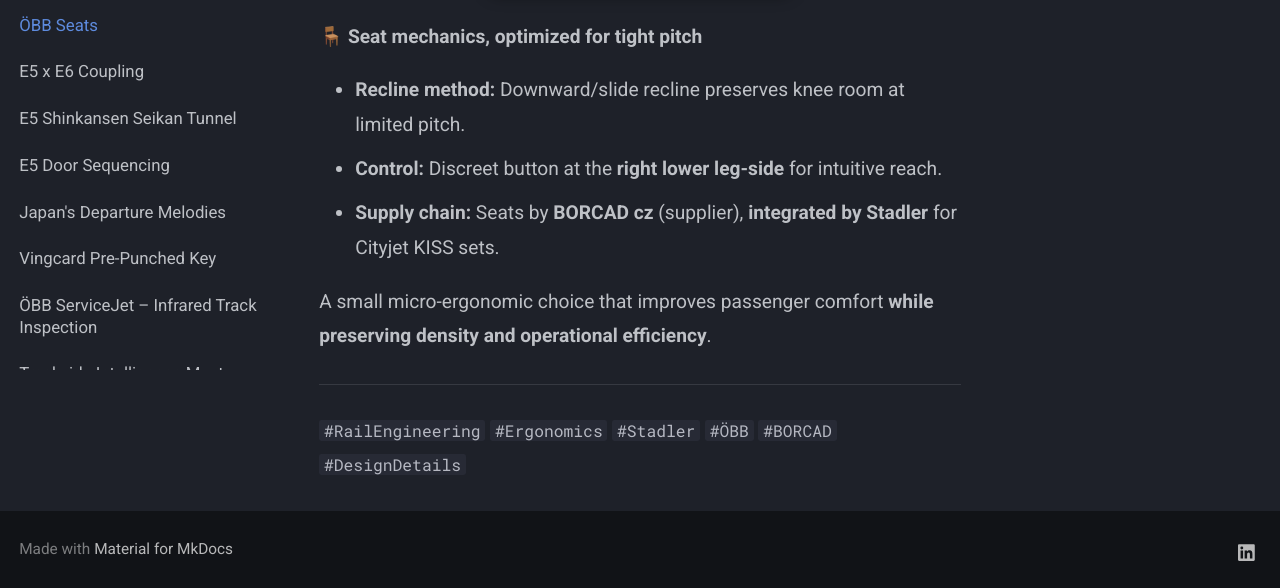
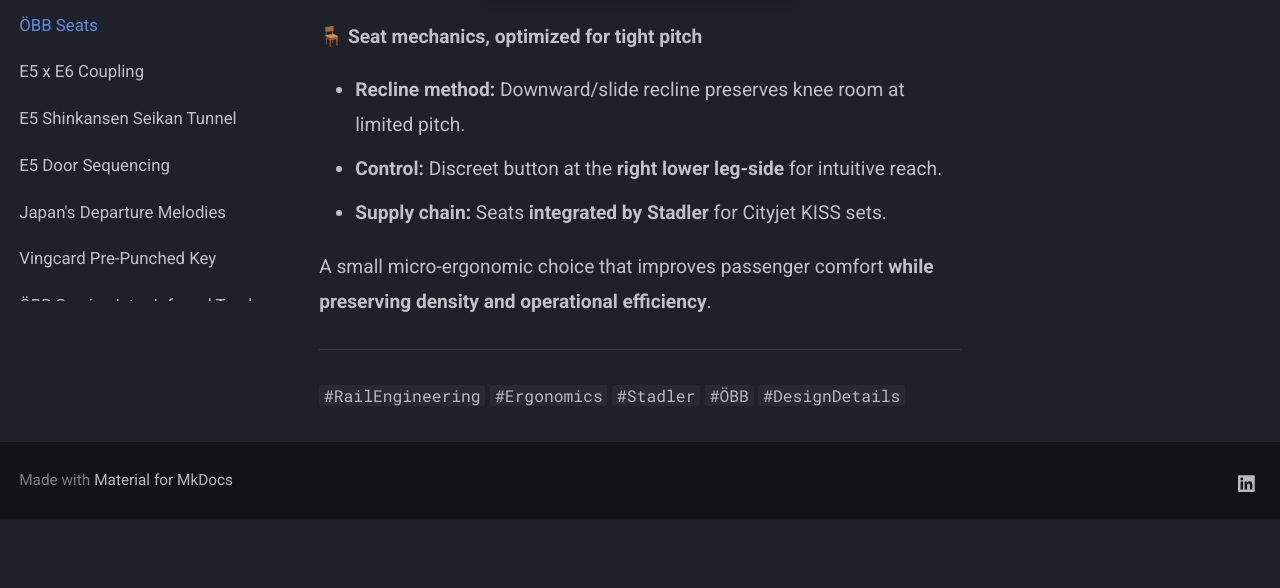
Before and after one commit to alvvvli/alvin-site, an MkDocs documentation site: the page built from docs/rail/obb-2024.md, in a window 1280 px wide and 900 px high, scrolled down 559 px, cut to the strip 312-900 px from the top of the window. Built offline with MkDocs 1.6.1 and Material for MkDocs 9.7.7, drawn with Linux system fonts in a browser that asks for light colours; after the commit the page ends 1390 px from its top, so only the background shows below that.

Commit message:
Update obb-2024.md

```diff
--- a/docs/rail/obb-2024.md
+++ b/docs/rail/obb-2024.md
@@ -13,9 +13,9 @@
 
 - **Recline method:** Downward/slide recline preserves knee room at limited pitch.
 - **Control:** Discreet button at the **right lower leg-side** for intuitive reach.
-- **Supply chain:** Seats by **BORCAD cz** (supplier), **integrated by Stadler** for Cityjet KISS sets.
+- **Supply chain:** Seats **integrated by Stadler** for Cityjet KISS sets.
 
 A small micro-ergonomic choice that improves passenger comfort **while preserving density and operational efficiency**.
 
 ---
-`#RailEngineering` `#Ergonomics` `#Stadler` `#ÖBB` `#BORCAD` `#DesignDetails`
+`#RailEngineering` `#Ergonomics` `#Stadler` `#ÖBB` `#DesignDetails`
```
